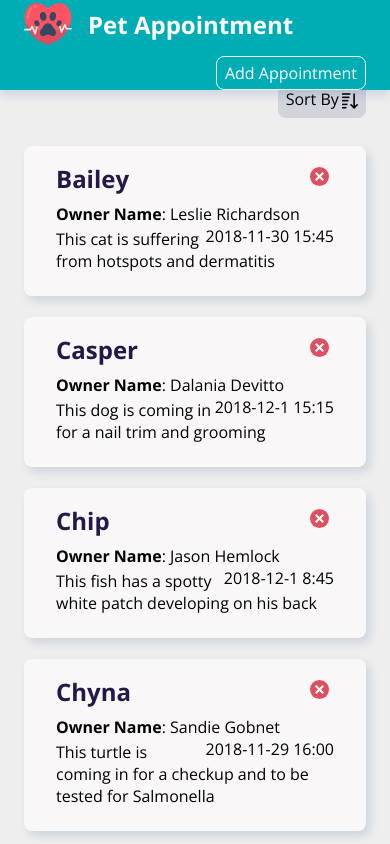
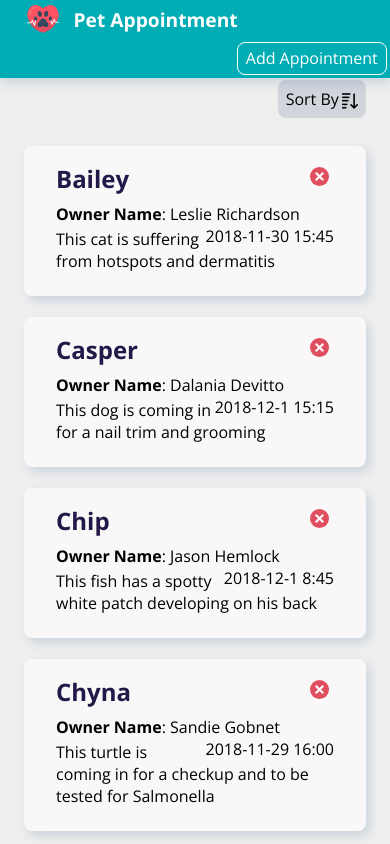
Before and after one commit to Piyush-Ghotkar/Pet-Appoinment, a React (Create React App) app: page / in a window 390 px wide. Shown: the top 844 px of the page. Built offline with nearby package versions, Linux system fonts and the light colour scheme.

Commit message:
mobile screen fix

```diff
--- a/src/css/App.css
+++ b/src/css/App.css
@@ -291,7 +291,12 @@ footer img{
 @media only screen and (max-width: 600px) {
 
     .icon-img img{
-        width: 3rem;
+        width: 2rem;
+        margin: 0.2rem;
+    }
+    .header-txt{
+        font-size: 1.2rem;
+        margin-left: 0.7rem;
     }
     .header input {
      display: none ;
@@ -300,5 +305,10 @@ footer img{
     .header-txt-secondary {
         padding: 0.3rem 0.5rem;
         margin-right: 1.5rem;
+        margin: 0.2rem;
+    }
+
+    .topPadding{
+        padding-top: 5rem;
     }
   }
```
